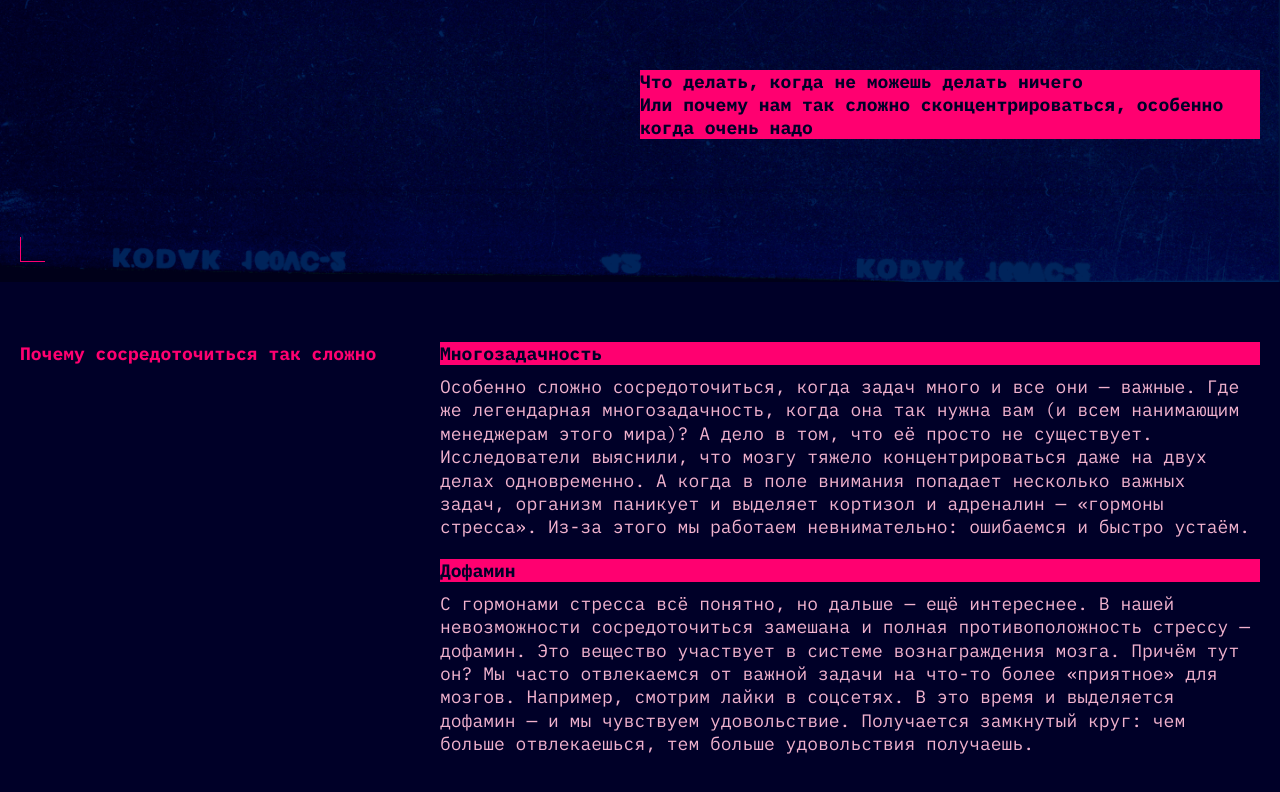
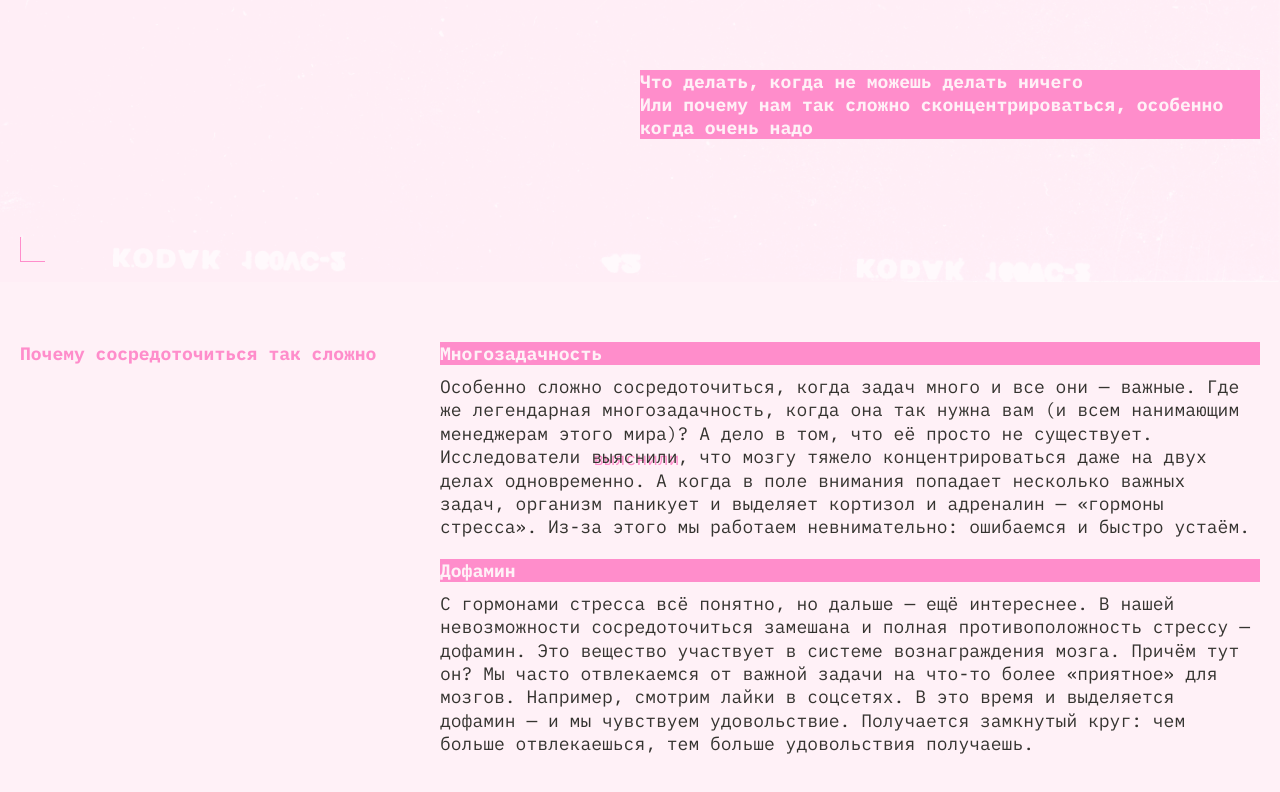
Before and after one commit to krllblkv/slozhno-sosredotochitsya-fd, a plain HTML site: page index.html in a window 1280 px wide. Shown: the part 518-1310 px from the top of the page. Drawn offline with Linux system fonts and the light colour scheme.

Commit message:
completed-dark-and-light

```diff
--- a/index.html
+++ b/index.html
@@ -62,7 +62,7 @@
           <p class="content-block__text">Особенно сложно сосредоточиться, когда задач много и все они — важные.
             Где же легендарная многозадачность, когда она так нужна вам (и всем нанимающим менеджерам этого мира)?
             А дело в том, что её просто не существует.
-            Исследователи выяснили, что мозгу тяжело концентрироваться даже на двух делах одновременно.
+            Исследователи <a class="text-decoration" href="#">выяснили</a>, что мозгу тяжело концентрироваться даже на двух делах одновременно.
             А когда в поле внимания попадает несколько важных задач, организм паникует и выделяет кортизол и адреналин — «гормоны стресса».
             Из-за этого мы работаем невнимательно: ошибаемся и быстро устаём.</p>
             </article>
--- a/styles/dark.css
+++ b/styles/dark.css
@@ -9,8 +9,22 @@
     Так стили написанные ниже будут иметь больший вес,
     чем стили в медиазапросе предпочтений пользователя
   */
+
+
+
+
+
 }
 
 .theme-dark .page {
   /* Вам также нужно будет написать ряд подобных селекторов */
+
+  --background-image: url(../images/cover-image-dark.png);
+  --accent-color: #FF0070;
+  --header-color: #DB00FF;
+  --font-family: 'IBM Plex Mono';
+  --font-size: 18px;
+  --title-color: #000028;
+  --text-color: #F1B2CE;
+  --color-opacity: #ff007066;
 }
--- a/styles/light.css
+++ b/styles/light.css
@@ -13,4 +13,28 @@
 
 .theme-light .page {
   /* Вам также нужно будет написать ряд подобных селекторов */
+
+  --background-image: url(../images/cover-image-light.png);
+  --accent-color: #FF8DCB;
+  --header-color: #FFC2E6;
+  --font-family: 'IBM Plex Mono';
+  --font-size: 18px;
+  --title-color: #fff1f7;
+  --text-color: #353430;
+  --rec-element: hidden;
+  --color-opacity: #32312d66;
 }
+
+@media (prefers-color-scheme: light) {
+  :root {
+  --background-image: url(../images/cover-image-light.png);
+  --accent-color: #FF8DCB;
+  --header-color: #FFC2E6;
+  --font-family: 'IBM Plex Mono';
+  --font-size: 18px;
+  --title-color: #fff1f7;
+  --text-color: #353430;
+  --rec-element: hidden;
+  --color-opacity: #32312d66;
+  }
+}
--- a/styles/style.css
+++ b/styles/style.css
@@ -17,7 +17,6 @@
   background-image: var(--background-image);
   background-position: center;
   background-size: cover;
-
   display: grid;
   grid-template-rows: 1fr auto 1fr;
   grid-template-columns: repeat(2, 1fr);
@@ -65,14 +64,14 @@
 }
 
 .header__text {
-  grid-column: 1/3; /*  ???????????? */
+  grid-column: 1/3;
   justify-self: end;
   display: inline-block;
 
 }
 
 .text-decor {
-  grid-column: 1/4; /*  ???????????? */
+  grid-column: 1/4;
   font-family: var(--font-family);
   font-style: normal;
   font-weight: 700;
@@ -90,6 +89,7 @@
   grid-template-columns: repeat(2, auto);
   align-self: flex-start;
   justify-self: end;
+  visibility: var(--rec-element);
   gap: 10px;
   block-size: 25px;
   line-height: 25px;
@@ -136,6 +136,17 @@
 
 }
 
+/* text styling in content section */
+
+.text-decoration {
+  text-decoration: none;
+  text-shadow: 2px 2px 0 var(--accent-color);
+
+}
+
+.text-decoration:focus-visible {
+  outline: none;
+}
 
 /* content section styling */
 
@@ -187,6 +198,7 @@ background-color: var(--accent-color);
   color: var(--text-color);
   font-size: var(--font-size);
   line-height: 23.4px;
+
 }
 
 .content-block__subtitle {
@@ -263,6 +275,11 @@ background-color: var(--accent-color);
 
    }
 
+   .content-section > .content-block__title {
+    grid-column: 2/3;
+
+   }
+
    .content-section__title {
     grid-column: 1/2;
     grid-row: 1/3;
@@ -325,6 +342,23 @@ background-color: var(--accent-color);
 }
 
 @media (width >= 1024px) {
+  .text-decoration:hover {
+    border-bottom: 1px solid var(--accent-color);
+
+  }
+
+  .header__theme-menu-button:hover:not(.header__theme-menu-button_active) {
+    border: 1px solid var(--color-opacity);
+  }
+
+  .text-decoration:focus {
+    outline: none;
+  }
+
+  .text-decoration:focus-visible {
+    outline: 1px solid var(--text-color);
+  }
+
   .header__theme-menu {
     align-self: start;
     justify-self: center;
--- a/styles/variables.css
+++ b/styles/variables.css
@@ -11,5 +11,7 @@
   --font-size: 18px;
   --title-color: #000028;
   --text-color: #F1B2CE;
+  --rec-element: visible;
+  --color-opacity: #ff007066;
 
 }
```
Lines whose indentation alone changed are shown as unchanged.
